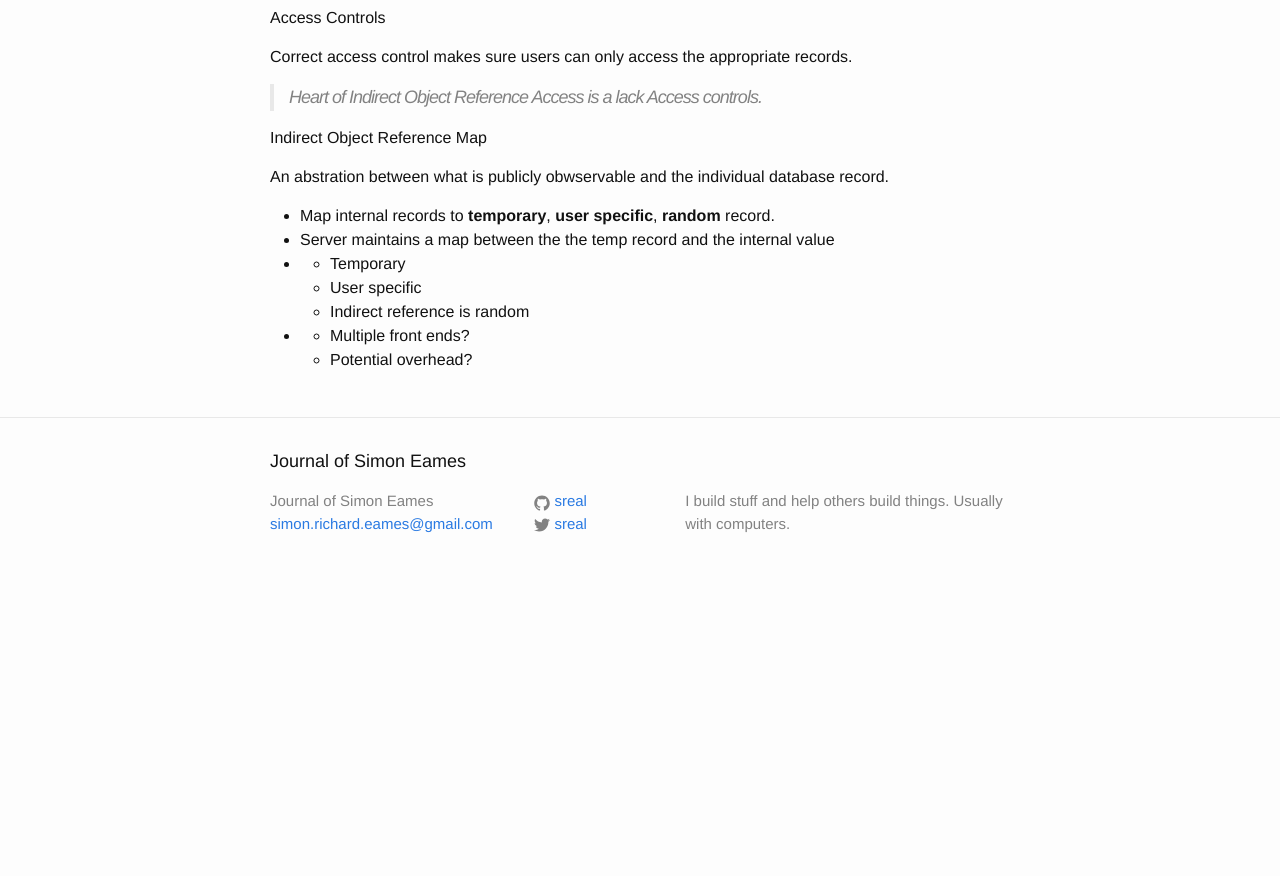
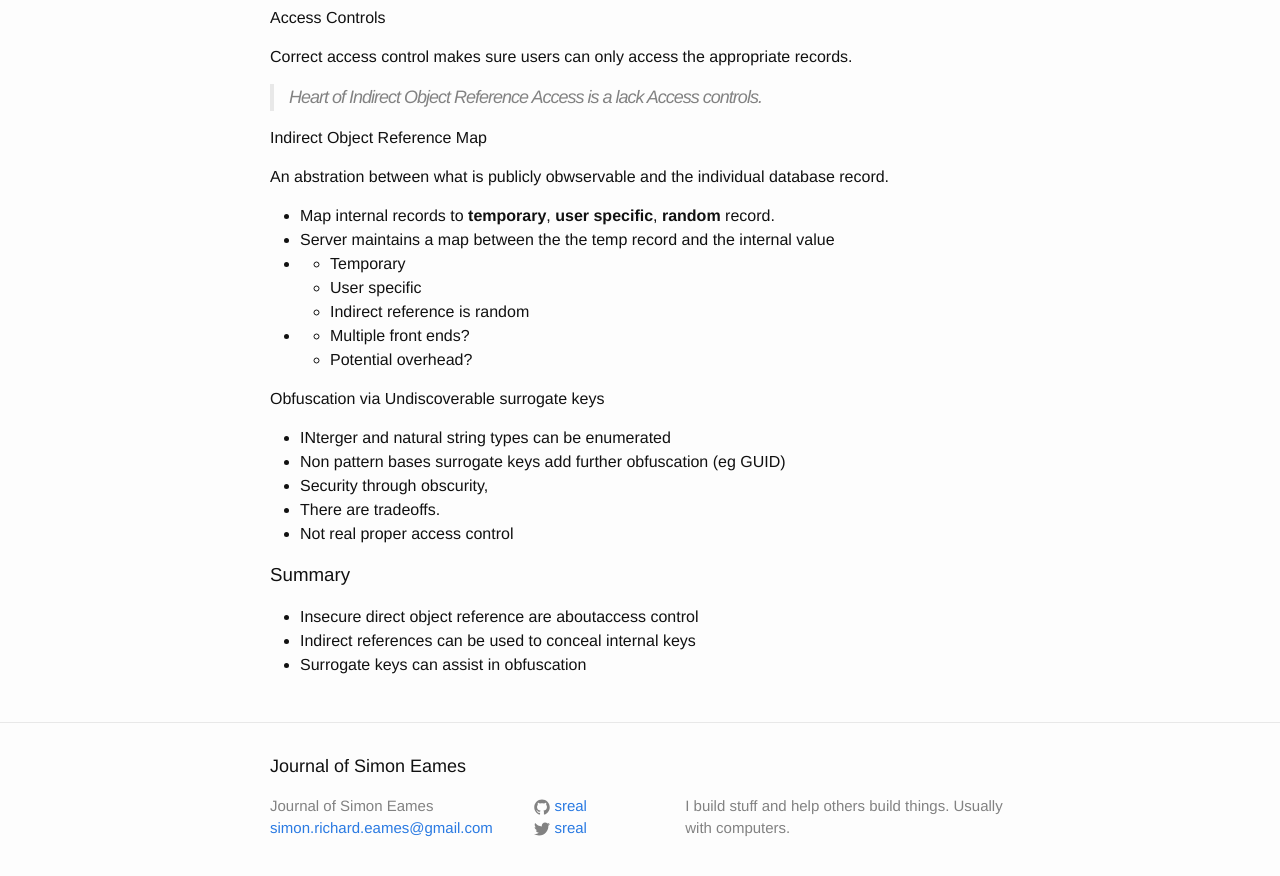
Before and after one commit to sreal/jekyll, a Jekyll site: the page built from _posts/2016-05-31-owasp-top-10.html, in a window 1280 px wide and 900 px high, scrolled down 10557 px. Shown: the top 876 px of the window. Built offline with Jekyll 4.4.1, drawn with Linux system fonts in a browser that asks for light colours; before the commit the page ends 11152 px from its top, so only the background shows below that.

Commit message:
Update jekyl site

```diff
--- a/_posts/2016-05-31-owasp-top-10.html
+++ b/_posts/2016-05-31-owasp-top-10.html
@@ -1254,5 +1255,37 @@ An abstration between what is publicly obwservable and the individual database r
 </ul>
 </div>
 </div>
+
+<div id="outline-container-sec-5-3-3" class="outline-4">
+<h4 id="sec-5-3-3">Obfuscation via Undiscoverable surrogate keys</h4>
+<div class="outline-text-4" id="text-5-3-3">
+<ul class="org-ul">
+<li>INterger and natural string types can be enumerated
+</li>
+<li>Non pattern bases surrogate keys add further obfuscation (eg GUID)
+</li>
+<li>Security through obscurity,
+</li>
+<li>There are tradeoffs.
+</li>
+<li>Not real proper access control
+</li>
+</ul>
 </div>
 </div>
+</div>
+
+<div id="outline-container-sec-5-4" class="outline-3">
+<h3 id="sec-5-4">Summary</h3>
+<div class="outline-text-3" id="text-5-4">
+<ul class="org-ul">
+<li>Insecure direct object reference are aboutaccess control
+</li>
+<li>Indirect references can be used to conceal internal keys
+</li>
+<li>Surrogate keys can assist in obfuscation
+</li>
+</ul>
+</div>
+</div>
+</div>
```
Also changed, not shown: other parts of _posts/2016-05-31-owasp-top-10.html (+2 -1 lines).
